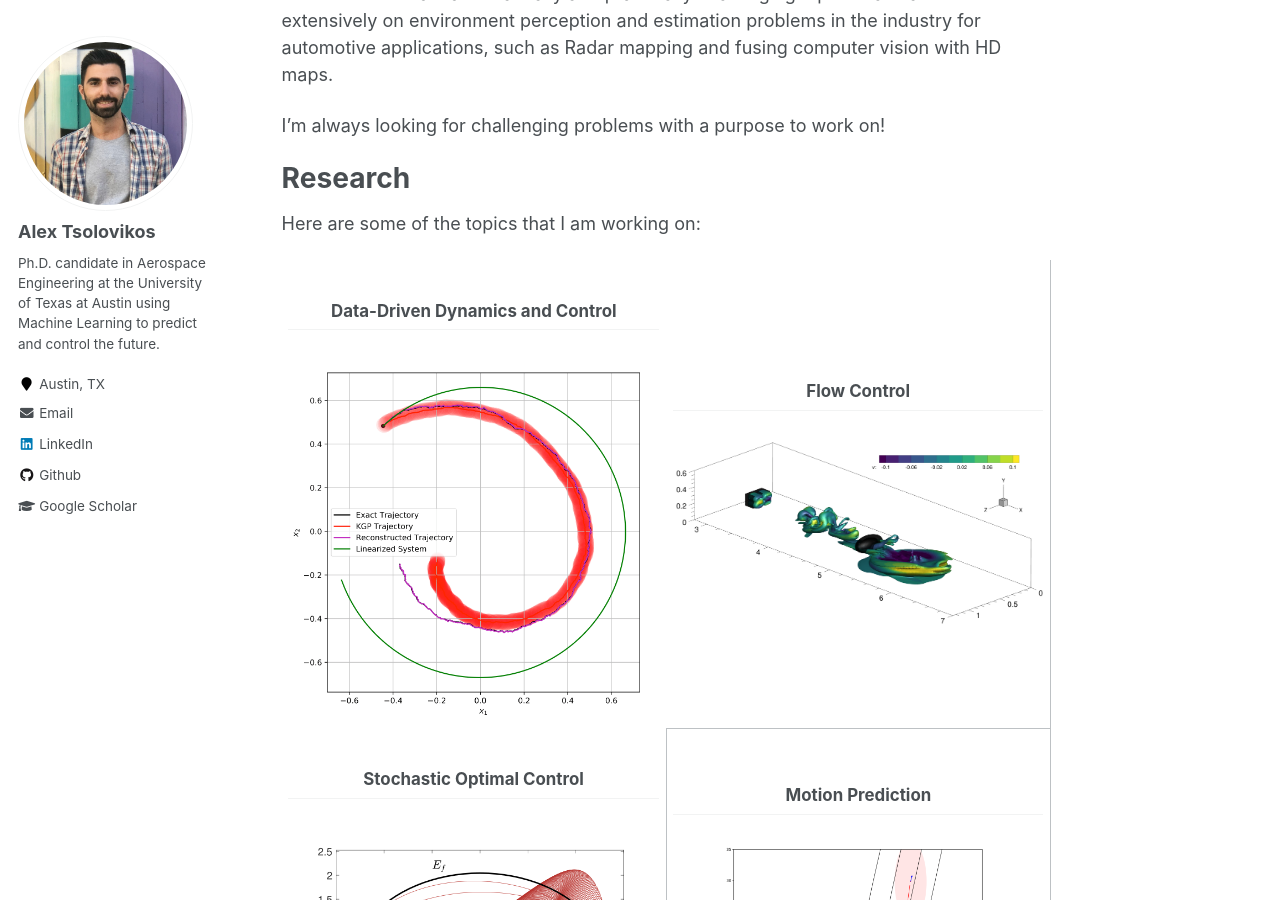
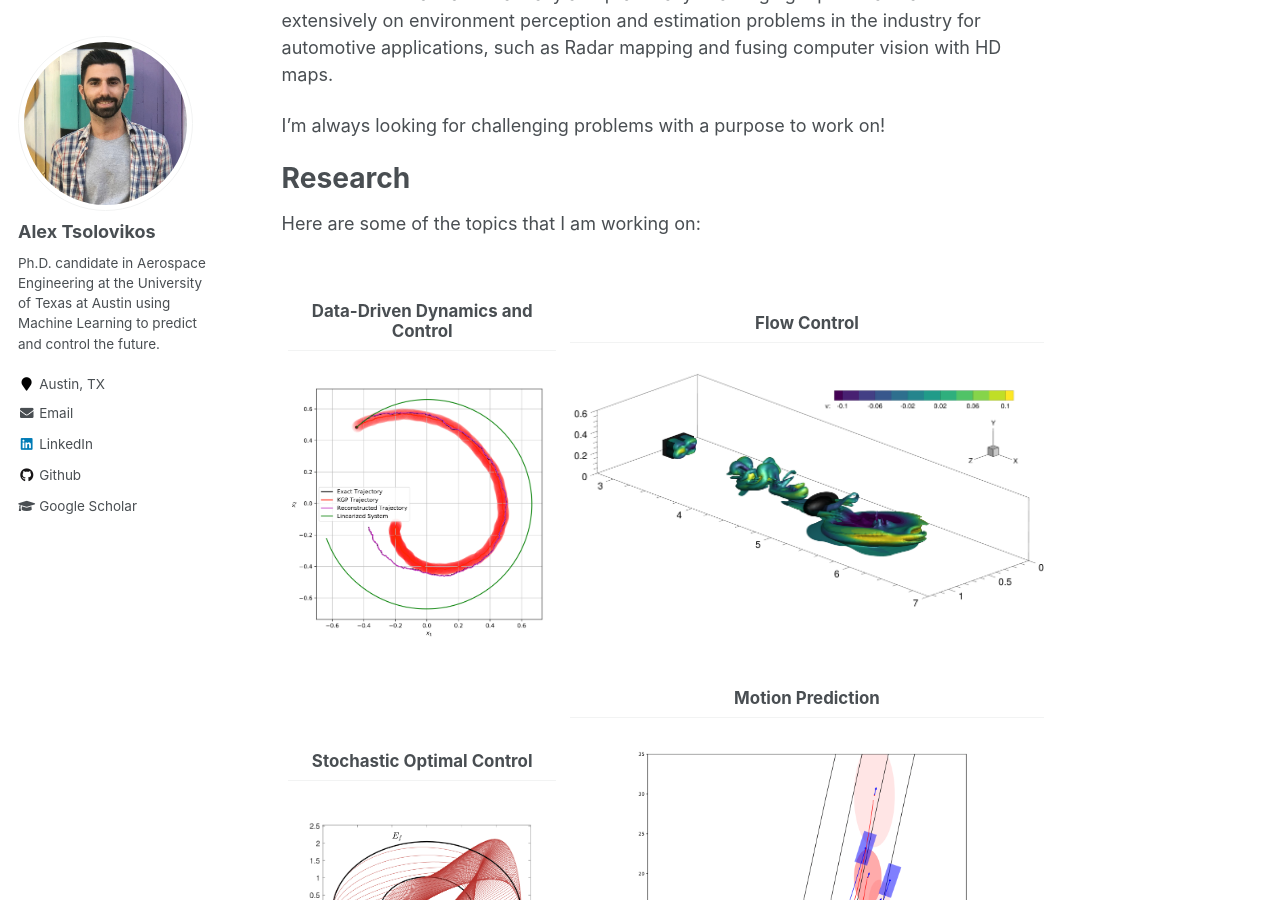
Before and after one commit to alextsolovikos/alextsolovikos.github.io, a Jekyll site: the page built from _pages/about.md, in a window 1280 px wide and 900 px high, scrolled down 315 px. Built offline with Jekyll 4.4.1, drawn with Linux system fonts in a browser that asks for light colours.

Commit message:
Update about.md

```diff
--- a/_pages/about.md
+++ b/_pages/about.md
@@ -20,18 +20,18 @@
 <table style="margin-left: auto; margin-right: auto; border: 0px solid black;">
 <tbody>
 <tr>
-<td style="width: 350px; text-align: center; border: 0px solid black;">
+<td style="height: 250px; text-align: center; border: 0px solid black;">
 <h2>Data-Driven Dynamics and Control</h2>
 <br /><img src="https://alextsolovikos.github.io/docs/deep_gp_koopman_example.png" alt="Data-Driven Dynamics and Control" height="200"/></td>
-<td style="width: 350px; text-align: center;">
+<td style="height: 250px; text-align: center; border: 0px solid black;">
 <h2>Flow Control</h2>
 <br /><img src="https://alextsolovikos.github.io/docs/multiple_lsms_dns_overview.png" alt="Flow Control" height="200"/></td>
 </tr>
 <tr>
-<td style="width: 350px; text-align: center;">
+<td style="height: 250px; text-align: center; border: 0px solid black;">
 <h2>Stochastic Optimal Control</h2>
 <br /><img src="https://alextsolovikos.github.io/docs/greedy_covariance_2d.png" alt="Stochastic Optimal Control" height="200"/></td>
-<td style="width: 350px; text-align: center;">
+<td style="height: 250px; text-align: center; border: 0px solid black;">
 <h2>Motion Prediction</h2>
 <br /><img src="https://alextsolovikos.github.io/docs/transformer-example-prediction.png" alt="Motion Prediction" height="200"/></td>
 </tr>
```
